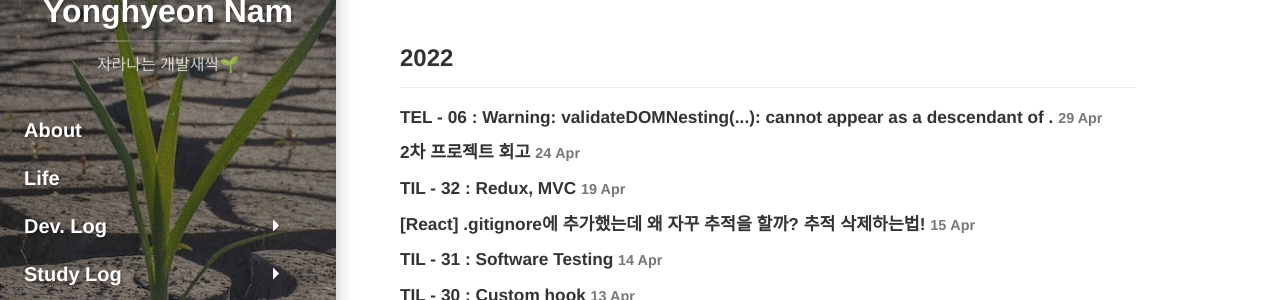
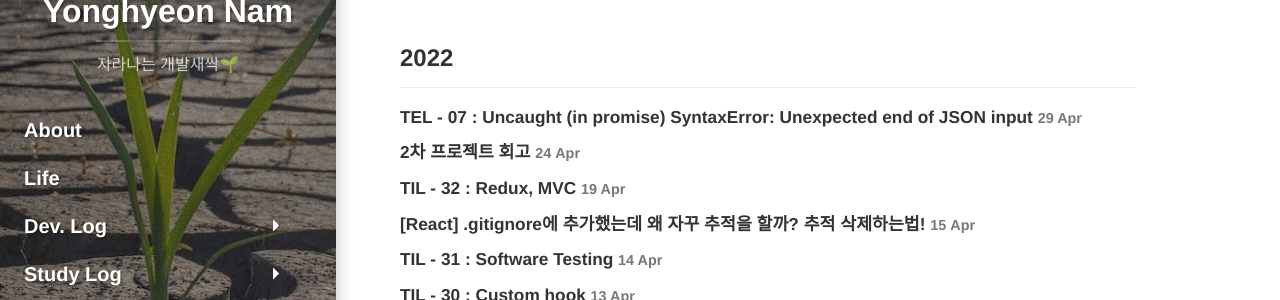
Before and after one commit to sunnyfterrain/sunnyfterrain.github.io, a Jekyll site: the page built from posts.md, in a window 1280 px wide and 900 px high. Shown: the part 251-551 px from the top of the window. Built offline with Jekyll 4.4.1, drawn with Linux system fonts in a browser that asks for light colours; cached includes are drawn as plain includes; nearby versions of some CDN libraries; some web fonts are replaced; library files that are not in the unit come from our copies.

Commit message:
tel post

```diff
--- a/_posts/studylog/tel/2022-04-29-tel-07.md
+++ b/_posts/studylog/tel/2022-04-29-tel-07.md
@@ -1,7 +1,7 @@
 ---
 layout:   post
-title:    "TEL - 06 : Warning: validateDOMNesting(...): <a> cannot appear as a descendant of <a>."
-subtitle: "TEL - 06 : Warning: validateDOMNesting(...): <a> cannot appear as a descendant of <a>."
+title:    "TEL - 07 : Uncaught (in promise) SyntaxError: Unexpected end of JSON input"
+subtitle: "TEL - 07 : Uncaught (in promise) SyntaxError: Unexpected end of JSON input"
 category: studylog
 tags:     tel
 image:
```
